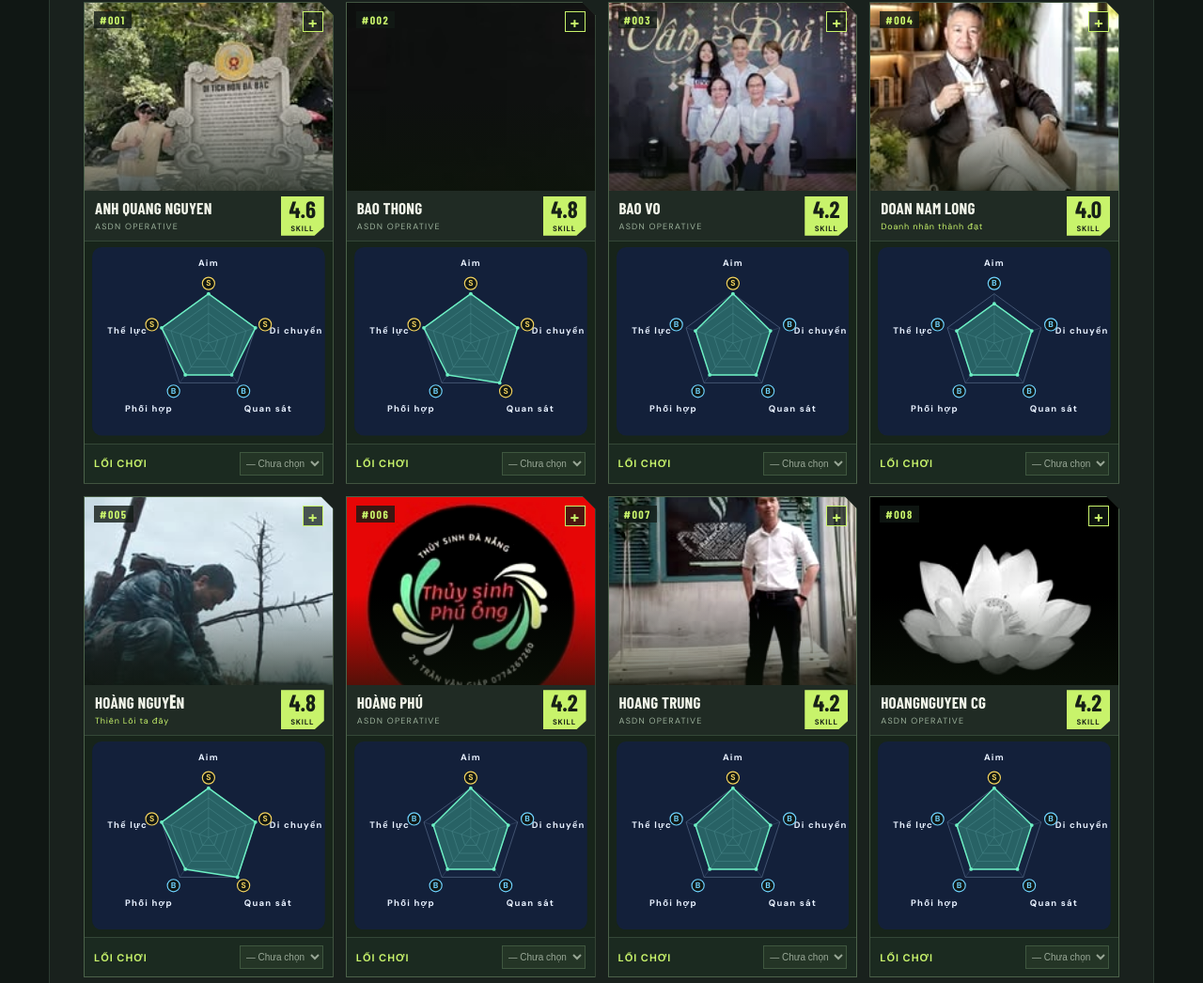
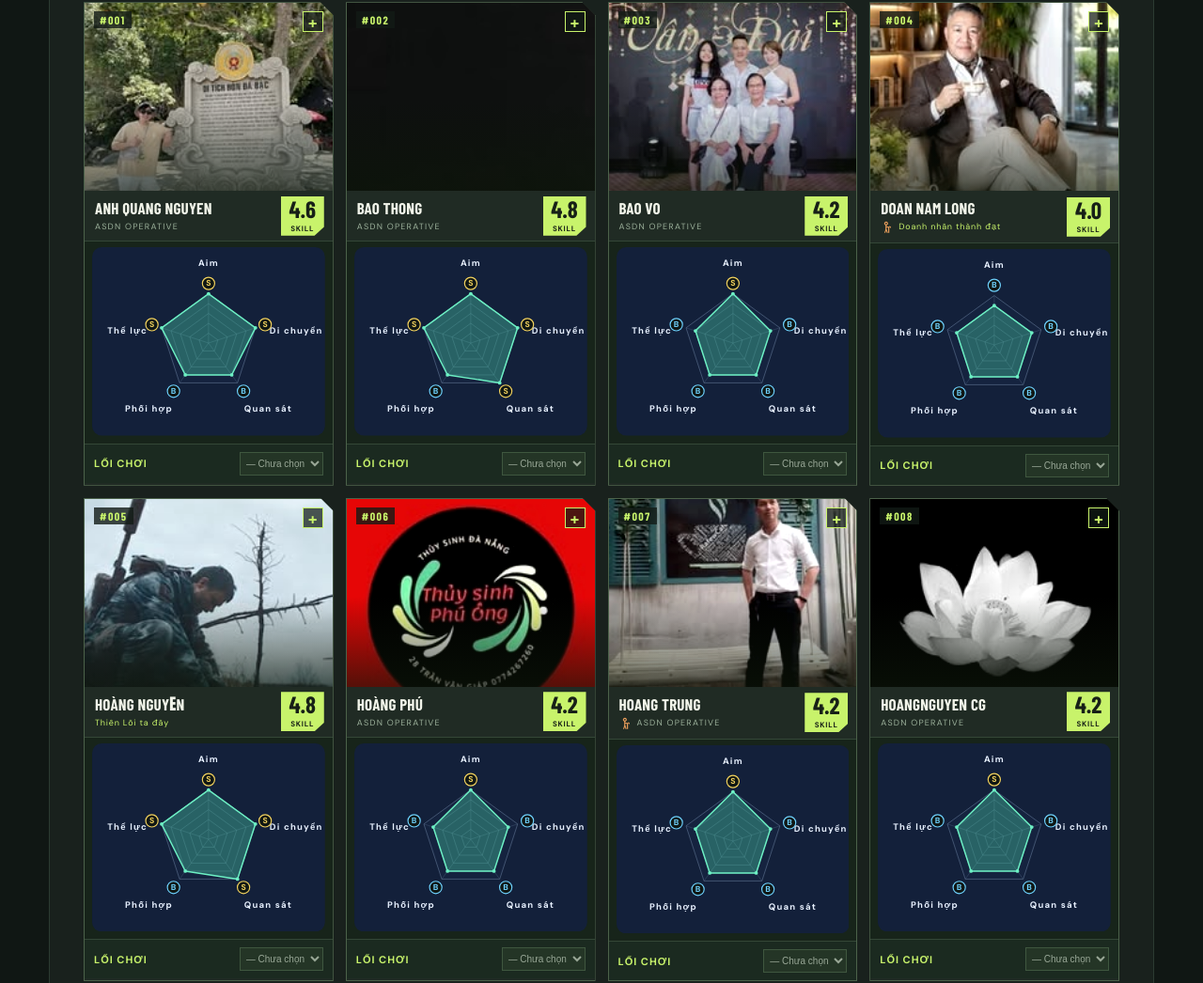
Before and after one commit to Hieplee/asdn-team-picker, a plain HTML site: page index.html in a window 1280 px wide. Shown: the part 940-1986 px from the top of the page at 94% size. Drawn offline with nearby package versions, Linux system fonts and the light colour scheme; a web font is replaced by a local one.

Commit message:
Add role icons for admin, elder and newbie members

```diff
--- a/app.js
+++ b/app.js
@@ -148,6 +148,12 @@ function detailTotal(id) {
 function skill(id) { return detailTotal(id) ?? 3; }
 function hasSkill(id) { return detailTotal(id) !== undefined; }
 function skillText(id) { return hasSkill(id) ? skill(id).toFixed(1) : '—'; }
+const ROLE_LABELS = { admin: 'Ban Quản Trị', elder: 'Người Già', newbie: 'NewBie' };
+function makeRoleIcons(member) {
+  const wrap = document.createElement('span'); wrap.className = 'role-icons';
+  (member.roles || []).forEach((role) => { if (!ROLE_LABELS[role]) return; const img = document.createElement('img'); img.src = `icons/role-${role}.png`; img.alt = ROLE_LABELS[role]; img.title = ROLE_LABELS[role]; wrap.append(img); });
+  return wrap;
+}
 function makeAvatar(member, className) {
   if (!member.avatar) {
     const avatar = document.createElement('span');
@@ -200,6 +206,7 @@ function renderRoster() {
     const name = document.createElement('span'); name.className = 'member-name'; name.textContent = member.name; name.title = member.name;
     const id = document.createElement('span'); id.className = 'member-id'; id.textContent = member.id.startsWith('guest-') ? 'GUEST PLAYER' : (member.tag || 'ASDN OPERATIVE');
     if (member.tag) id.classList.add('has-tag');
+    if (member.roles && member.roles.length) id.prepend(makeRoleIcons(member));
     info.append(name, id, skillBadge); pick.append(info);
     pick.addEventListener('click', () => toggleMember(member.id));
     const styleRow = document.createElement('div'); styleRow.className = 'card-footer style-footer';
@@ -361,7 +368,8 @@ function renderTeams() {
       row.append(makeAvatar(member, 'team-avatar'));
       const text = document.createElement('div'); text.className = 'team-person-text';
       const name = document.createElement('span'); name.className = 'team-person-name'; name.textContent = member.name; name.title = member.name; text.append(name);
-      if (member.tag) { const tag = document.createElement('span'); tag.className = 'team-tag'; tag.textContent = member.tag; text.append(tag); }
+      if (member.roles && member.roles.length) { const roleLine = document.createElement('span'); roleLine.className = 'team-tag'; roleLine.append(makeRoleIcons(member)); if (member.tag) roleLine.append(member.tag); text.append(roleLine); }
+      else if (member.tag) { const tag = document.createElement('span'); tag.className = 'team-tag'; tag.textContent = member.tag; text.append(tag); }
       row.append(text);
       const style = document.createElement('span'); style.className = 'team-style'; style.textContent = styleFor(member.id) ? STYLES[styleFor(member.id)] : '—'; style.title = styleFor(member.id) ? 'Lối chơi' : 'Chưa chọn lối chơi'; row.append(style);
       const badge = document.createElement('span'); badge.className = 'team-skill'; badge.textContent = `★ ${skillText(member.id)}`; badge.title = hasSkill(member.id) ? 'Điểm tổng' : 'Chưa đánh giá, tính tạm là 3'; row.append(badge);
--- a/members.json
+++ b/members.json
@@ -18,7 +18,10 @@
     "id": "004",
     "name": "Doan Nam Long",
     "avatar": "avatars/004_doan-nam-long.jpg",
-    "tag": "Doanh nhân thành đạt"
+    "tag": "Doanh nhân thành đạt",
+    "roles": [
+      "elder"
+    ]
   },
   {
     "id": "005",
@@ -34,7 +37,10 @@
   {
     "id": "007",
     "name": "Hoang Trung",
-    "avatar": "avatars/007_hoang-trung.jpg"
+    "avatar": "avatars/007_hoang-trung.jpg",
+    "roles": [
+      "elder"
+    ]
   },
   {
     "id": "008",
@@ -45,7 +51,10 @@
     "id": "009",
     "name": "Khánh Trần",
     "avatar": "avatars/009_khanh-tran.jpg",
-    "tag": "Thanh niên chuyên cần"
+    "tag": "Thanh niên chuyên cần",
+    "roles": [
+      "admin"
+    ]
   },
   {
     "id": "010",
@@ -65,7 +74,10 @@
   {
     "id": "013",
     "name": "Maki Nya",
-    "avatar": "avatars/013_maki-nya.jpg"
+    "avatar": "avatars/013_maki-nya.jpg",
+    "roles": [
+      "admin"
+    ]
   },
   {
     "id": "014",
@@ -76,7 +88,10 @@
     "id": "015",
     "name": "Nguyễn Highland",
     "avatar": "avatars/015_nguyen-highland.jpg",
-    "tag": "Họa sĩ chuyên vẽ nude"
+    "tag": "Họa sĩ chuyên vẽ nude",
+    "roles": [
+      "admin"
+    ]
   },
   {
     "id": "016",
@@ -86,7 +101,11 @@
   {
     "id": "017",
     "name": "Nguyên Khôi",
-    "avatar": "avatars/017_nguyen-khoi.jpg"
+    "avatar": "avatars/017_nguyen-khoi.jpg",
+    "roles": [
+      "admin",
+      "elder"
+    ]
   },
   {
     "id": "018",
@@ -103,7 +122,11 @@
     "id": "020",
     "name": "Nguyễn Viết Thắng",
     "avatar": "avatars/020_nguyen-viet-thang.jpg",
-    "tag": "Lớp khiên của team"
+    "tag": "Lớp khiên của team",
+    "roles": [
+      "admin",
+      "elder"
+    ]
   },
   {
     "id": "021",
@@ -155,6 +178,9 @@
     "id": "030",
     "name": "Hiệp Phò Mã",
     "avatar": "avatars/030_member.jpg",
-    "tag": "16 cm 30 minutes"
+    "tag": "16 cm 30 minutes",
+    "roles": [
+      "newbie"
+    ]
   }
 ]
--- a/styles.css
+++ b/styles.css
@@ -126,3 +126,5 @@ body.viewer .roster-panel{order:5}
 .style-footer .style-select{min-height:32px;font-size:11px}
 .member-card.expanded .style-footer{flex-wrap:nowrap}
 }
+
+.role-icons{display:inline-flex;gap:3px;vertical-align:middle;margin-right:5px}.role-icons img{width:14px;height:14px;display:block}
```
Also changed, not shown: icons/role-admin.png (added), icons/role-elder.png (added), icons/role-newbie.png (added).
